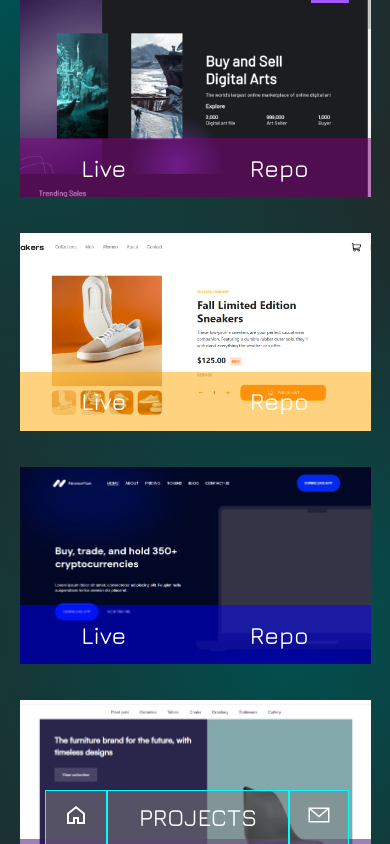
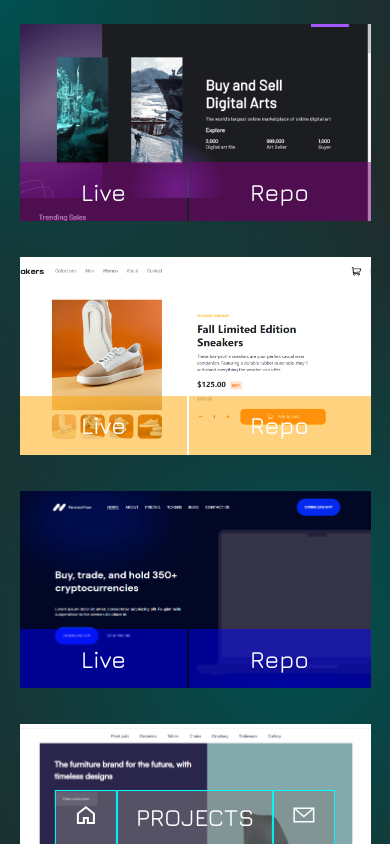
Before and after one commit to gkartsivadze/portfolio_GK, a React (Vite) app: page /projects in a window 390 px wide. Built offline with nearby package versions, Linux system fonts and the light colour scheme.

Commit message:
Added contact form animations

```diff
--- a/src/components/ContactForm.jsx
+++ b/src/components/ContactForm.jsx
@@ -5,7 +5,7 @@ export default function ContactForm({ setContactForm }) {
     const sectionRef = useRef();
     const formRef = useRef();
     function closeForm(e) {
-        e.preventDefault();
+        e?.preventDefault();
 
         sectionRef.current.classList.add("hide")
         setTimeout(() => {
@@ -17,11 +17,19 @@ export default function ContactForm({ setContactForm }) {
     function sendEmail(e) {
         e.preventDefault();
 
+        document.getElementById("send_button").classList.add("loading");
+        document.getElementById("send_button").setAttribute("disabled", true)
+        document.getElementById("send_button").innerText = ""
         emailjs.sendForm('service_0k7yua7', 'template_0qcmeep', formRef.current, 'EA-3RrG_w1F1m5nHq')
-            .then((result) => {
-                console.log(result.text);
-            }, (error) => {
-                console.log(error.text);
+        .then((result) => {
+            document.getElementById("send_button").innerText = "Thank you!"
+            document.getElementById("send_button").classList.remove("loading");
+            setTimeout(() => {
+                closeForm();
+            }, 1200)
+        }, (error) => {
+            console.log(error.text);
+            document.getElementById("send_button").removeAttribute("disabled")
             });
     }
 
@@ -41,7 +49,7 @@ export default function ContactForm({ setContactForm }) {
                     <textarea name="message" id="message" required ></textarea>
                 </label>
                 <button id="close_button" onClick={closeForm}><svg xmlns="http://www.w3.org/2000/svg" width="50" height="50" viewBox="0 0 256 256" fill="#000000" xmlns:v="https://vecta.io/nano"><path d="M39.52 32.16l-7.36 7.36L120.64 128l-88.48 88.48 7.36 7.36L128 135.36l88.48 88.48 7.36-7.36L135.36 128l88.48-88.48-7.36-7.36L128 120.64z" fill="#fff" /></svg></button>
-                <button id="send_button">Submit</button>
+                <button id="send_button">Send</button>
             </form>
         </section>)
 };
--- a/src/index.scss
+++ b/src/index.scss
@@ -50,7 +50,8 @@ section {
 nav {
   position: fixed;
   bottom: 0;
-  left: calc(50% - 12.5rem);
+  left: 50%;
+  transform: translate(-50%);
 
   z-index: 10;
   display: flex;
@@ -65,14 +66,6 @@ nav {
     height: 2rem;
   }
 
-  a:nth-of-type(1), button {
-    width: 5rem;
-  }
-
-  a:nth-of-type(2) {
-    width: 15rem;
-  }
-
   button,
   a {
     color: var(--white);
@@ -84,7 +77,7 @@ nav {
 
 
     font-size: 2rem;
-    padding-block: 1rem;
+    padding: 1rem 1.5rem;
     text-align: center;
 
     cursor: pointer;
@@ -132,9 +125,11 @@ main {
   display: flex;
   justify-content: space-between;
   flex-direction: column;
+
   &.hide {
     animation: welcomeHide 0.3s forwards;
   }
+
   .horizontal_line {
     height: 10px;
     background-color: var(--cyan);
@@ -255,20 +250,30 @@ main {
 
   animation: projectsShow 0.5s forwards;
   transition: opacity 0.3s;
+
   &.hide {
     animation: projectsHide 0.3s forwards;
   }
 }
 
 @keyframes projectsShow {
-  from {opacity: 0;}
+  from {
+    opacity: 0;
+  }
 
-  to {opacity: 1;}
+  to {
+    opacity: 1;
+  }
 }
+
 @keyframes projectsHide {
-  from {opacity: 1;}
+  from {
+    opacity: 1;
+  }
 
-  to {opacity: 0;}
+  to {
+    opacity: 0;
+  }
 }
 
 .projects_wrapper {
@@ -288,6 +293,7 @@ main {
 
   div {
     display: flex;
+
     &:hover {
       box-shadow: inset 0 0 3rem rgba(255, 255, 255, 0.4);
     }
@@ -486,7 +492,6 @@ main {
   form {
     position: relative;
 
-
     overflow: hidden;
 
     display: grid;
@@ -516,9 +521,26 @@ main {
 
     #send_button {
       border: 3px solid cyan;
+      position: relative;
+      &.loading {
+        display: grid;
+        place-items: center;
+        &:after {
+          width: 2rem;
+          height: 2rem;
+          border-radius: 50%;
+          border-top: 0.5rem solid var(--cyan);
+
+          content: "";
+          animation: movingPulse 5s infinite;
+        }
+      }
 
       &:hover {
         background-color: rgba(0, 255, 255, 0.3);
+      }
+      &:disabled:hover {
+        background-color: transparent;
       }
     }
 
@@ -581,6 +603,15 @@ main {
     border-radius: 50%;
 
     transform: translate(-50%, -50%)
+  }
+}
+
+@keyframes movingPulse {
+  0% {
+    transform: rotate(0);
+  }
+  100% {
+    transform: rotate(360deg);
   }
 }
 
@@ -668,6 +699,7 @@ main {
     font-size: clamp(12px, 1.5vw, 16px);
   }
 }
+
 @media (max-width: 800px) {
   #welcome_section {
     padding: 8rem 1rem;
@@ -678,9 +710,11 @@ main {
   #hero_name {
     font-size: 2rem;
   }
+
   #projects_section {
     overflow: scroll;
   }
+
   .projects_wrapper {
     left: 0;
     top: 0;
@@ -689,7 +723,8 @@ main {
     display: flex;
     align-items: center;
     flex-direction: column;
-    padding-bottom: 5rem;
+    padding-block: 2rem 6rem;
+
     .project_box {
       transition: 0.5s;
       width: 90%;
@@ -697,14 +732,59 @@ main {
 
       display: flex;
       align-items: end;
+      gap: 0.1rem;
+
       a {
         opacity: 1;
         height: 30%;
         background-color: var(--project-color);
+
         &:hover {
           animation: none;
         }
       }
     }
   }
+
+  @keyframes formShowUp {
+    from {
+      width: 1px;
+      height: 1px;
+      padding: 0;
+    }
+
+    50% {
+      width: 50rem;
+      padding-inline: 1rem;
+      padding-block: 0;
+      height: 1px;
+    }
+
+    to {
+      width: 50rem;
+      height: 25rem;
+      padding-inline: 1rem;
+      padding-block: 5rem 1rem;
+    }
+  }
+
+  @keyframes formHide {
+    from {
+      width: 50rem;
+      height: 20rem;
+      padding: 4rem 8rem;
+    }
+
+    50% {
+      width: 50rem;
+      padding: 0 8rem;
+      height: 1px;
+    }
+
+    to {
+      width: 1px;
+      height: 1px;
+      padding: 0;
+    }
+  }
 }
```
